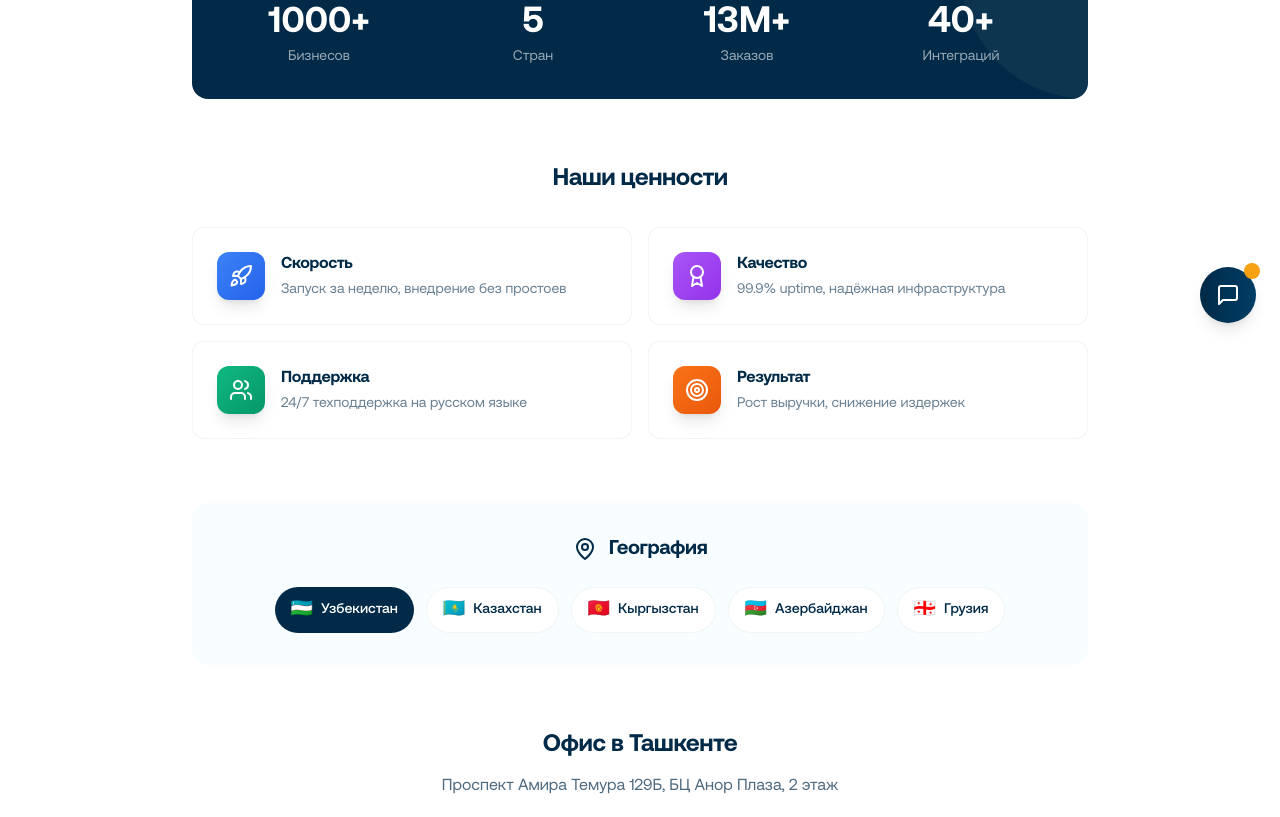
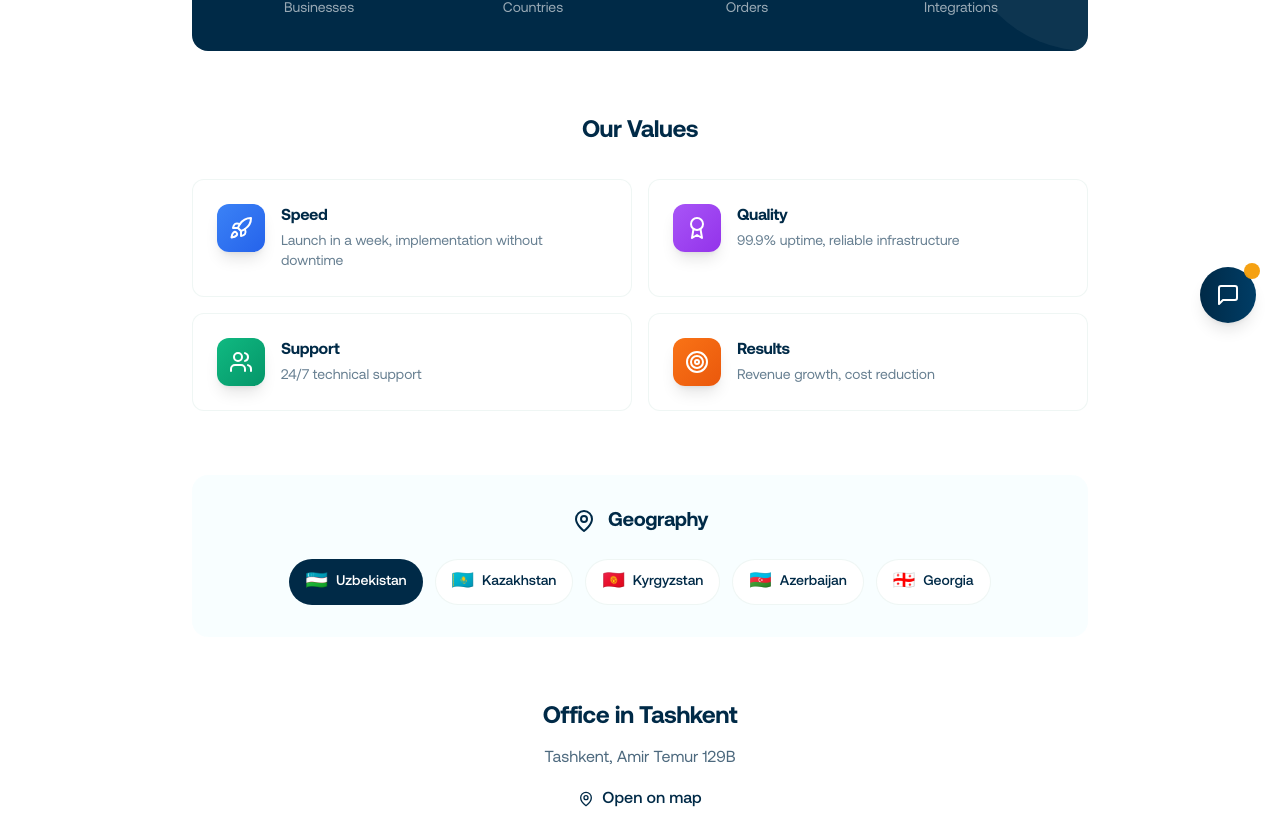
Before and after one commit to faxryuk-commits/delever-io, a React (Vite) app: page /about in a window 1280 px wide. Shown: the part 453-1270 px from the top of the page. Built offline with nearby package versions, Linux system fonts and the light colour scheme.

Commit message:
feat: переводы для About, Partners + все основные страницы

```diff
--- a/src/i18n/translations.ts
+++ b/src/i18n/translations.ts
@@ -192,6 +192,51 @@ export const translations: Record<Language, Record<string, string>> = {
     'footer.updates': 'Обновления',
     'footer.systemStatus': 'Статус системы',
     'footer.address': 'Ташкент, Амира Темура 129Б',
+
+    // About Page
+    'about.badge': 'О компании',
+    'about.title': 'Delever — операционная система для доставки',
+    'about.subtitle': 'Помогаем бизнесам запустить собственную доставку и управлять всеми каналами продаж из единой платформы',
+    'about.values': 'Наши ценности',
+    'about.speed': 'Скорость',
+    'about.speedDesc': 'Запуск за неделю, внедрение без простоев',
+    'about.quality': 'Качество',
+    'about.qualityDesc': '99.9% uptime, надёжная инфраструктура',
+    'about.support': 'Поддержка',
+    'about.supportDesc': '24/7 техподдержка на русском языке',
+    'about.result': 'Результат',
+    'about.resultDesc': 'Рост выручки, снижение издержек',
+    'about.geography': 'География',
+    'about.office': 'Офис в Ташкенте',
+    'about.openMap': 'Открыть на карте',
+
+    // Partners Page
+    'partners.badge': 'Партнёрская программа',
+    'partners.title': 'Зарабатывайте с Delever',
+    'partners.subtitle': 'Приводите клиентов и получайте до 30% комиссии',
+    'partners.become': 'Стать партнёром',
+    'partners.commission': 'Комиссия до 30%',
+    'partners.commissionDesc': 'За каждого приведённого клиента',
+    'partners.materials': 'Маркетинговые материалы',
+    'partners.materialsDesc': 'Готовые презентации и брендбук',
+    'partners.partnerSupport': 'Поддержка партнёров',
+    'partners.partnerSupportDesc': 'Персональный менеджер и обучение',
+    'partners.howItWorks': 'Как это работает',
+    'partners.step1': 'Заполните заявку',
+    'partners.step1Desc': 'Расскажите о себе и опыте',
+    'partners.step2': 'Пройдите обучение',
+    'partners.step2Desc': 'Изучите продукт за 2-3 часа',
+    'partners.step3': 'Начните продавать',
+    'partners.step3Desc': 'Получайте комиссию с продаж',
+    'partners.whoWeSeek': 'Кого мы ищем',
+    'partners.posIntegrators': 'Интеграторы POS-систем',
+    'partners.digitalAgencies': 'Агентства digital-маркетинга',
+    'partners.itConsultants': 'IT-консультанты',
+    'partners.bizConsultants': 'Бизнес-консультанты',
+    'partners.franchisees': 'Франчайзи сетей',
+    'partners.readyToStart': 'Готовы начать?',
+    'partners.contactInDay': 'Заполните заявку — свяжемся в течение дня',
+    'partners.submitApplication': 'Оставить заявку',
 
     // Integrations Page
     'integrations.badge': 'Экосистема',
@@ -476,6 +521,51 @@ export const translations: Record<Language, Record<string, string>> = {
     'footer.updates': 'Updates',
     'footer.systemStatus': 'System Status',
     'footer.address': 'Tashkent, Amir Temur 129B',
+
+    // About Page
+    'about.badge': 'About Us',
+    'about.title': 'Delever — operating system for delivery',
+    'about.subtitle': 'We help businesses launch their own delivery and manage all sales channels from a unified platform',
+    'about.values': 'Our Values',
+    'about.speed': 'Speed',
+    'about.speedDesc': 'Launch in a week, implementation without downtime',
+    'about.quality': 'Quality',
+    'about.qualityDesc': '99.9% uptime, reliable infrastructure',
+    'about.support': 'Support',
+    'about.supportDesc': '24/7 technical support',
+    'about.result': 'Results',
+    'about.resultDesc': 'Revenue growth, cost reduction',
+    'about.geography': 'Geography',
+    'about.office': 'Office in Tashkent',
+    'about.openMap': 'Open on map',
+
+    // Partners Page
+    'partners.badge': 'Partner Program',
+    'partners.title': 'Earn with Delever',
+    'partners.subtitle': 'Bring clients and get up to 30% commission',
+    'partners.become': 'Become a Partner',
+    'partners.commission': 'Up to 30% Commission',
+    'partners.commissionDesc': 'For each referred client',
+    'partners.materials': 'Marketing Materials',
+    'partners.materialsDesc': 'Ready presentations and brand book',
+    'partners.partnerSupport': 'Partner Support',
+    'partners.partnerSupportDesc': 'Personal manager and training',
+    'partners.howItWorks': 'How It Works',
+    'partners.step1': 'Fill out the application',
+    'partners.step1Desc': 'Tell us about yourself and your experience',
+    'partners.step2': 'Complete training',
+    'partners.step2Desc': 'Learn the product in 2-3 hours',
+    'partners.step3': 'Start selling',
+    'partners.step3Desc': 'Receive commission from sales',
+    'partners.whoWeSeek': 'Who We\'re Looking For',
+    'partners.posIntegrators': 'POS System Integrators',
+    'partners.digitalAgencies': 'Digital Marketing Agencies',
+    'partners.itConsultants': 'IT Consultants',
+    'partners.bizConsultants': 'Business Consultants',
+    'partners.franchisees': 'Franchise Networks',
+    'partners.readyToStart': 'Ready to Start?',
+    'partners.contactInDay': 'Fill out the application — we\'ll contact you within a day',
+    'partners.submitApplication': 'Submit Application',
 
     // Integrations Page
     'integrations.badge': 'Ecosystem',
--- a/src/pages/About.tsx
+++ b/src/pages/About.tsx
@@ -1,52 +1,62 @@
 import { useRef } from 'react'
 import { motion, useInView } from 'framer-motion'
 import { MapPin, Users, Rocket, Award, Globe, Target } from 'lucide-react'
+import { useLocale } from '@/i18n/LocaleContext'
+
+export function About() {
+  const ref = useRef(null)
+  const isInView = useInView(ref, { once: true, margin: "-100px" })
+  const { t, language } = useLocale()
 
   const stats = [
-  { value: '1000+', label: 'Бизнесов' },
-  { value: '5', label: 'Стран' },
-  { value: '13M+', label: 'Заказов' },
-  { value: '40+', label: 'Интеграций' },
+    { value: '1000+', labelKey: 'stats.businesses' },
+    { value: '5', labelKey: 'stats.countries' },
+    { value: '13M+', labelKey: 'stats.orders' },
+    { value: '40+', labelKey: 'stats.integrations' },
   ]
 
   const values = [
     {
       icon: Rocket,
-    title: 'Скорость',
-    description: 'Запуск за неделю, внедрение без простоев',
+      titleKey: 'about.speed',
+      descKey: 'about.speedDesc',
       color: 'from-blue-500 to-blue-600',
     },
     {
       icon: Award,
-    title: 'Качество',
-    description: '99.9% uptime, надёжная инфраструктура',
+      titleKey: 'about.quality',
+      descKey: 'about.qualityDesc',
       color: 'from-purple-500 to-purple-600',
     },
     {
       icon: Users,
-    title: 'Поддержка',
-    description: '24/7 техподдержка на русском языке',
+      titleKey: 'about.support',
+      descKey: 'about.supportDesc',
       color: 'from-emerald-500 to-emerald-600',
     },
     {
       icon: Target,
-    title: 'Результат',
-    description: 'Рост выручки, снижение издержек',
+      titleKey: 'about.result',
+      descKey: 'about.resultDesc',
       color: 'from-orange-500 to-orange-600',
     },
   ]
 
   const countries = [
-  { name: 'Узбекистан', flag: '🇺🇿', status: 'main' },
-  { name: 'Казахстан', flag: '🇰🇿', status: 'active' },
-  { name: 'Кыргызстан', flag: '🇰🇬', status: 'active' },
-  { name: 'Азербайджан', flag: '🇦🇿', status: 'active' },
-  { name: 'Грузия', flag: '🇬🇪', status: 'active' },
+    { nameKey: 'uz', flag: '🇺🇿', status: 'main' },
+    { nameKey: 'kz', flag: '🇰🇿', status: 'active' },
+    { nameKey: 'kg', flag: '🇰🇬', status: 'active' },
+    { nameKey: 'az', flag: '🇦🇿', status: 'active' },
+    { nameKey: 'ge', flag: '🇬🇪', status: 'active' },
   ]
 
-export function About() {
-  const ref = useRef(null)
-  const isInView = useInView(ref, { once: true, margin: "-100px" })
+  const countryNames: Record<string, Record<string, string>> = {
+    uz: { ru: 'Узбекистан', en: 'Uzbekistan' },
+    kz: { ru: 'Казахстан', en: 'Kazakhstan' },
+    kg: { ru: 'Кыргызстан', en: 'Kyrgyzstan' },
+    az: { ru: 'Азербайджан', en: 'Azerbaijan' },
+    ge: { ru: 'Грузия', en: 'Georgia' },
+  }
 
   const containerVariants = {
     hidden: { opacity: 0 },
@@ -82,13 +92,13 @@ export function About() {
             transition={{ delay: 0.2 }}
           >
             <Globe className="w-4 h-4" />
-            О компании
+            {t('about.badge')}
           </motion.span>
           <h1 className="text-4xl lg:text-5xl font-bold text-brand-darkBlue mb-4 tracking-tight">
-            Delever — операционная система для доставки
+            {t('about.title')}
           </h1>
           <p className="text-lg text-brand-darkBlue/70 max-w-2xl mx-auto">
-            Помогаем бизнесам запустить собственную доставку и управлять всеми каналами продаж из единой платформы
+            {t('about.subtitle')}
           </p>
         </motion.div>
       </section>
@@ -119,7 +129,7 @@ export function About() {
                 >
                   {stat.value}
                 </motion.div>
-                <div className="text-sm text-white/60">{stat.label}</div>
+                <div className="text-sm text-white/60">{t(stat.labelKey)}</div>
               </motion.div>
             ))}
           </div>
@@ -134,7 +144,7 @@ export function About() {
           animate={isInView ? { opacity: 1 } : {}}
           transition={{ delay: 0.5 }}
         >
-          Наши ценности
+          {t('about.values')}
         </motion.h2>
         <motion.div
           className="grid grid-cols-1 md:grid-cols-2 gap-4"
@@ -159,8 +169,8 @@ export function About() {
                     <Icon className="h-6 w-6" />
                   </motion.div>
                   <div>
-                    <h3 className="font-semibold text-brand-darkBlue mb-1">{value.title}</h3>
-                    <p className="text-sm text-brand-darkBlue/60">{value.description}</p>
+                    <h3 className="font-semibold text-brand-darkBlue mb-1">{t(value.titleKey)}</h3>
+                    <p className="text-sm text-brand-darkBlue/60">{t(value.descKey)}</p>
                   </div>
                 </div>
               </motion.div>
@@ -179,7 +189,7 @@ export function About() {
         >
           <div className="flex items-center gap-3 mb-6 justify-center">
             <MapPin className="h-6 w-6 text-brand-darkBlue" />
-            <h3 className="text-xl font-bold text-brand-darkBlue">География</h3>
+            <h3 className="text-xl font-bold text-brand-darkBlue">{t('about.geography')}</h3>
           </div>
           <div className="flex flex-wrap justify-center gap-3">
             {countries.map((country, idx) => (
@@ -196,7 +206,9 @@ export function About() {
                 whileHover={{ scale: 1.05 }}
               >
                 <span className="text-lg">{country.flag}</span>
-                <span className="text-sm font-medium">{country.name}</span>
+                <span className="text-sm font-medium">
+                  {countryNames[country.nameKey]?.[language] || countryNames[country.nameKey]?.['en']}
+                </span>
               </motion.div>
             ))}
           </div>
@@ -212,10 +224,10 @@ export function About() {
           transition={{ delay: 0.8 }}
         >
           <h2 className="text-2xl font-bold text-brand-darkBlue mb-3">
-            Офис в Ташкенте
+            {t('about.office')}
           </h2>
           <p className="text-brand-darkBlue/70 mb-4">
-            Проспект Амира Темура 129Б, БЦ Анор Плаза, 2 этаж
+            {t('footer.address')}
           </p>
           <motion.a
             href="https://maps.app.goo.gl/1iobehkkfP83hAMj6"
@@ -225,7 +237,7 @@ export function About() {
             whileHover={{ scale: 1.02 }}
           >
             <MapPin className="h-4 w-4" />
-            Открыть на карте
+            {t('about.openMap')}
           </motion.a>
         </motion.div>
       </section>
--- a/src/pages/Partners.tsx
+++ b/src/pages/Partners.tsx
@@ -1,48 +1,50 @@
 import { useState, useRef } from 'react'
 import { Button } from '@/components/ui/Button'
 import { ContactForm } from '@/components/ContactForm'
+import { useLocale } from '@/i18n/LocaleContext'
 import { motion, useInView } from 'framer-motion'
 import { Users2, Percent, Users, Headphones, ArrowRight, Sparkles, CheckCircle2 } from 'lucide-react'
+
+export function Partners() {
+  const [contactFormOpen, setContactFormOpen] = useState(false)
+  const ref = useRef(null)
+  const isInView = useInView(ref, { once: true, margin: "-100px" })
+  const { t } = useLocale()
 
   const benefits = [
     {
       icon: Percent,
-    title: 'Комиссия до 30%',
-    description: 'За каждого приведённого клиента',
+      titleKey: 'partners.commission',
+      descKey: 'partners.commissionDesc',
       color: 'from-emerald-500 to-emerald-600',
     },
     {
       icon: Users,
-    title: 'Маркетинговые материалы',
-    description: 'Готовые презентации и брендбук',
+      titleKey: 'partners.materials',
+      descKey: 'partners.materialsDesc',
       color: 'from-blue-500 to-blue-600',
     },
     {
       icon: Headphones,
-    title: 'Поддержка партнёров',
-    description: 'Персональный менеджер и обучение',
+      titleKey: 'partners.partnerSupport',
+      descKey: 'partners.partnerSupportDesc',
       color: 'from-purple-500 to-purple-600',
     },
   ]
 
   const steps = [
-  { step: '1', title: 'Заполните заявку', description: 'Расскажите о себе и опыте' },
-  { step: '2', title: 'Пройдите обучение', description: 'Изучите продукт за 2-3 часа' },
-  { step: '3', title: 'Начните продавать', description: 'Получайте комиссию с продаж' },
+    { step: '1', titleKey: 'partners.step1', descKey: 'partners.step1Desc' },
+    { step: '2', titleKey: 'partners.step2', descKey: 'partners.step2Desc' },
+    { step: '3', titleKey: 'partners.step3', descKey: 'partners.step3Desc' },
   ]
 
-const partnerTypes = [
-  'Интеграторы POS-систем',
-  'Агентства digital-маркетинга',
-  'IT-консультанты',
-  'Бизнес-консультанты',
-  'Франчайзи сетей',
+  const partnerTypeKeys = [
+    'partners.posIntegrators',
+    'partners.digitalAgencies',
+    'partners.itConsultants',
+    'partners.bizConsultants',
+    'partners.franchisees',
   ]
-
-export function Partners() {
-  const [contactFormOpen, setContactFormOpen] = useState(false)
-  const ref = useRef(null)
-  const isInView = useInView(ref, { once: true, margin: "-100px" })
 
   const containerVariants = {
     hidden: { opacity: 0 },
@@ -79,17 +81,17 @@ export function Partners() {
               transition={{ delay: 0.2 }}
             >
               <Sparkles className="w-4 h-4" />
-              Партнёрская программа
+              {t('partners.badge')}
             </motion.span>
             <h1 className="text-4xl lg:text-5xl font-bold text-brand-darkBlue mb-4 tracking-tight">
-              Зарабатывайте с Delever
+              {t('partners.title')}
             </h1>
             <p className="text-lg text-brand-darkBlue/70 max-w-xl mx-auto mb-8">
-              Приводите клиентов и получайте до 30% комиссии
+              {t('partners.subtitle')}
             </p>
             <motion.div whileHover={{ scale: 1.02 }} whileTap={{ scale: 0.98 }}>
               <Button size="lg" onClick={() => setContactFormOpen(true)}>
-                Стать партнёром
+                {t('partners.become')}
                 <ArrowRight className="ml-2 h-4 w-4" />
               </Button>
             </motion.div>
@@ -119,8 +121,8 @@ export function Partners() {
                   >
                     <Icon className="h-7 w-7" />
                   </motion.div>
-                  <h3 className="font-semibold text-brand-darkBlue mb-2">{benefit.title}</h3>
-                  <p className="text-sm text-brand-darkBlue/60">{benefit.description}</p>
+                  <h3 className="font-semibold text-brand-darkBlue mb-2">{t(benefit.titleKey)}</h3>
+                  <p className="text-sm text-brand-darkBlue/60">{t(benefit.descKey)}</p>
                 </motion.div>
               )
             })}
@@ -135,7 +137,7 @@ export function Partners() {
             transition={{ delay: 0.4 }}
             className="bg-brand-lightBlue/30 rounded-2xl p-8"
           >
-            <h3 className="text-xl font-bold text-brand-darkBlue mb-8 text-center">Как это работает</h3>
+            <h3 className="text-xl font-bold text-brand-darkBlue mb-8 text-center">{t('partners.howItWorks')}</h3>
             <div className="grid grid-cols-1 md:grid-cols-3 gap-6">
               {steps.map((step, idx) => (
                 <motion.div
@@ -152,8 +154,8 @@ export function Partners() {
                   >
                     {step.step}
                   </motion.div>
-                  <h4 className="font-semibold text-brand-darkBlue mb-1">{step.title}</h4>
-                  <p className="text-sm text-brand-darkBlue/60">{step.description}</p>
+                  <h4 className="font-semibold text-brand-darkBlue mb-1">{t(step.titleKey)}</h4>
+                  <p className="text-sm text-brand-darkBlue/60">{t(step.descKey)}</p>
                 </motion.div>
               ))}
             </div>
@@ -170,10 +172,10 @@ export function Partners() {
           >
             <div className="flex items-center gap-3 mb-6 justify-center">
               <Users2 className="h-6 w-6 text-brand-darkBlue" />
-              <h3 className="text-xl font-bold text-brand-darkBlue">Кого мы ищем</h3>
+              <h3 className="text-xl font-bold text-brand-darkBlue">{t('partners.whoWeSeek')}</h3>
             </div>
             <div className="flex flex-wrap justify-center gap-3">
-              {partnerTypes.map((type, idx) => (
+              {partnerTypeKeys.map((typeKey, idx) => (
                 <motion.div
                   key={idx}
                   className="flex items-center gap-2 bg-white border border-brand-lightTeal/30 text-brand-darkBlue px-4 py-2 rounded-full"
@@ -183,7 +185,7 @@ export function Partners() {
                   whileHover={{ scale: 1.05 }}
                 >
                   <CheckCircle2 className="h-4 w-4 text-emerald-500" />
-                  <span className="text-sm font-medium">{type}</span>
+                  <span className="text-sm font-medium">{t(typeKey)}</span>
                 </motion.div>
               ))}
             </div>
@@ -201,13 +203,13 @@ export function Partners() {
             <div className="absolute top-0 right-0 w-64 h-64 bg-white/5 rounded-full -translate-y-1/2 translate-x-1/2" />
             <div className="relative z-10">
               <h2 className="text-2xl lg:text-3xl font-bold mb-3 text-white tracking-tight">
-                Готовы начать?
+                {t('partners.readyToStart')}
               </h2>
               <p className="text-white/70 mb-6">
-                Заполните заявку — свяжемся в течение дня
+                {t('partners.contactInDay')}
               </p>
               <Button size="lg" variant="secondary" onClick={() => setContactFormOpen(true)}>
-                Оставить заявку
+                {t('partners.submitApplication')}
                 <ArrowRight className="ml-2 h-4 w-4" />
               </Button>
             </div>
```
Lines whose indentation alone changed are shown as unchanged.
